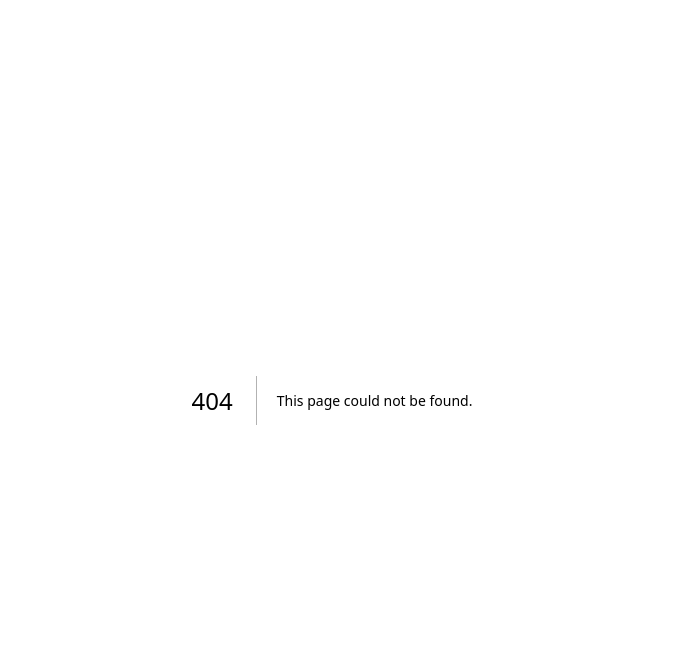
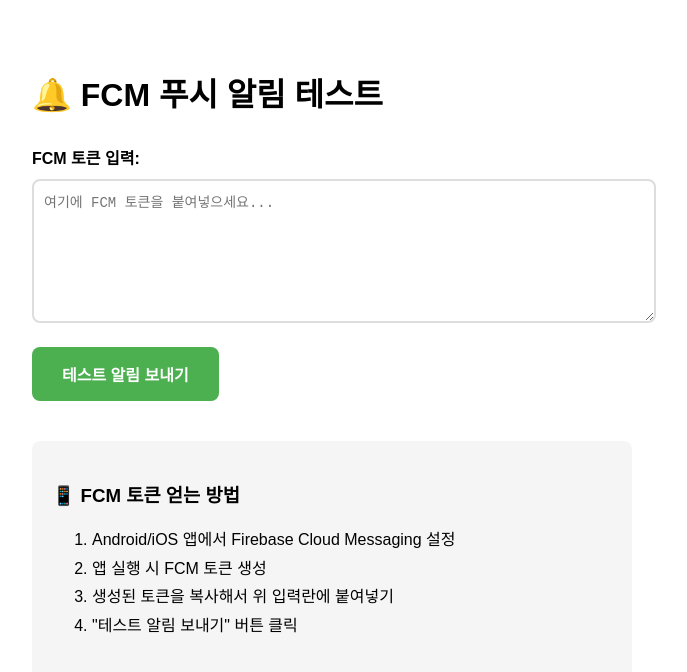
Before and after one commit to Navaljey/philippines-news-alert, a Next.js app: page /test-fcm in a window 1280 px wide. Before the commit this address had no page. Shown: the top 672 px of the page, without its empty margins (308-995 px from the left). Built offline with nearby package versions, Linux system fonts and the light colour scheme.

Commit message:
Create page.tsx

```diff
--- /dev/null
+++ b/app/test-fcm/page.tsx
@@ -0,0 +1,109 @@
+'use client';
+
+import { useState } from 'react';
+
+export default function TestFCM() {
+  const [token, setToken] = useState('');
+  const [result, setResult] = useState('');
+  const [loading, setLoading] = useState(false);
+
+  const sendTestNotification = async () => {
+    if (!token.trim()) {
+      setResult('❌ FCM 토큰을 입력해주세요');
+      return;
+    }
+
+    setLoading(true);
+    setResult('전송 중...');
+
+    try {
+      const response = await fetch('/api/test-notification', {
+        method: 'POST',
+        headers: {
+          'Content-Type': 'application/json',
+        },
+        body: JSON.stringify({ token: token.trim() }),
+      });
+
+      const data = await response.json();
+
+      if (data.success) {
+        setResult('✅ 알림 전송 성공!');
+      } else {
+        setResult(`❌ 실패: ${data.error || data.message}`);
+      }
+    } catch (error) {
+      setResult(`❌ 에러: ${error}`);
+    } finally {
+      setLoading(false);
+    }
+  };
+
+  return (
+    <div style={{ padding: '40px', maxWidth: '600px', margin: '0 auto', fontFamily: 'sans-serif' }}>
+      <h1>🔔 FCM 푸시 알림 테스트</h1>
+
+      <div style={{ marginTop: '30px' }}>
+        <label style={{ display: 'block', marginBottom: '10px', fontWeight: 'bold' }}>
+          FCM 토큰 입력:
+        </label>
+        <textarea
+          value={token}
+          onChange={(e) => setToken(e.target.value)}
+          placeholder="여기에 FCM 토큰을 붙여넣으세요..."
+          style={{
+            width: '100%',
+            height: '120px',
+            padding: '10px',
+            fontSize: '14px',
+            border: '2px solid #ddd',
+            borderRadius: '8px',
+            fontFamily: 'monospace',
+          }}
+        />
+      </div>
+
+      <button
+        onClick={sendTestNotification}
+        disabled={loading}
+        style={{
+          marginTop: '20px',
+          padding: '15px 30px',
+          fontSize: '16px',
+          backgroundColor: loading ? '#ccc' : '#4CAF50',
+          color: 'white',
+          border: 'none',
+          borderRadius: '8px',
+          cursor: loading ? 'not-allowed' : 'pointer',
+          fontWeight: 'bold',
+        }}
+      >
+        {loading ? '전송 중...' : '테스트 알림 보내기'}
+      </button>
+
+      {result && (
+        <div style={{
+          marginTop: '30px',
+          padding: '20px',
+          backgroundColor: result.includes('✅') ? '#e8f5e9' : '#ffebee',
+          border: `2px solid ${result.includes('✅') ? '#4CAF50' : '#f44336'}`,
+          borderRadius: '8px',
+          fontSize: '16px',
+          fontWeight: 'bold',
+        }}>
+          {result}
+        </div>
+      )}
+
+      <div style={{ marginTop: '40px', padding: '20px', backgroundColor: '#f5f5f5', borderRadius: '8px' }}>
+        <h3>📱 FCM 토큰 얻는 방법</h3>
+        <ol style={{ lineHeight: '1.8' }}>
+          <li>Android/iOS 앱에서 Firebase Cloud Messaging 설정</li>
+          <li>앱 실행 시 FCM 토큰 생성</li>
+          <li>생성된 토큰을 복사해서 위 입력란에 붙여넣기</li>
+          <li>"테스트 알림 보내기" 버튼 클릭</li>
+        </ol>
+      </div>
+    </div>
+  );
+}
```
